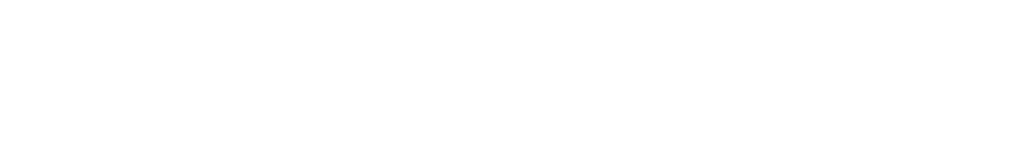
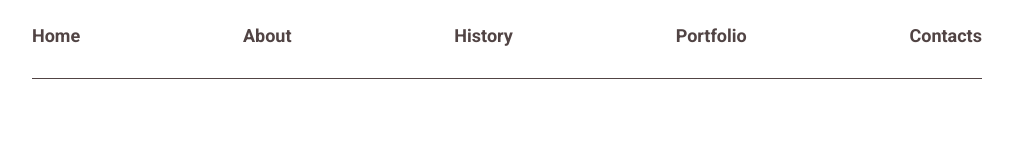
Before and after one commit to olegg1312/Aivazovski_page, a plain HTML site: page index.html in a window 1280 px wide. Shown: the whole page, without its empty margins (133-1146 px from the left). Drawn offline with Linux system fonts and the light colour scheme.

Commit message:
header section

```diff
--- a/index.css
+++ b/index.css
@@ -1,2 +1,3 @@
 @import url(styles/basic.css);
 @import url(styles/viriables.css);
+@import url(styles/header.css);
--- a/index.html
+++ b/index.html
@@ -14,7 +14,34 @@
 </head>
 
 <body>
+    <header class="header" aria-label="header">
+        <div class="container">
+            <nav class="nav" aria-label="header navigation">
+                <ul class="nav-list" aria-label="aria navigation list">
+                    <li>
+                        <a href="#" class="nav-link" aria-label="linck to home">Home</a>
+                    </li>
+                    <li>
+                        <a href="#" class="nav-link" aria-label="linck to home">About</a>
+                    </li>
+                    <li>
+                        <a href="#" class="nav-link" aria-label="linck to home">History</a>
+                    </li>
+                    <li>
+                        <a href="#" class="nav-link" aria-label="linck to home">Portfolio</a>
+                    </li>
+                    <li>
+                        <a href="#" class="nav-link" aria-label="linck to home">Contacts</a>
+                    </li>
+                </ul>
+            </nav>
+        </div>
 
+    </header>
+
+    <main></main>
+
+    <footer></footer>
 </body>
 
 </html>
--- a/styles/basic.css
+++ b/styles/basic.css
@@ -7,3 +7,21 @@ body{
     font-family: "Roboto", sans-serif;
     background: var(--bg-main);
 }
+
+ul{
+    list-style: none;
+    margin: 0;
+    padding: 0;
+}
+
+a {
+    text-decoration: none;
+    color: unset;
+}
+
+
+.container {
+    margin: 0 auto;
+    max-width: 970px;
+    padding: 0 10px;
+}
--- /dev/null
+++ b/styles/header.css
@@ -0,0 +1,57 @@
+.header {
+    padding: 25px 0 0;
+}
+
+.nav {
+    width: 100%;
+}
+
+.nav::after{
+    content: "";
+    display: block;
+    width: 100%;
+    height: 1px;
+    margin: 32px 0 0 0;
+    background-color: var(--font-color-grey);
+}
+
+.nav-list {
+    width: 100%;
+    display: flex;
+    justify-content: space-between;
+    align-items: center;
+}
+
+.nav-link {
+    color: var(--font-color-grey);
+    font-size: 18px;
+    font-weight: 700;
+    position: relative;
+}
+
+.nav-link::after{
+    content: "";
+    position: absolute;
+    left: 0;
+    right: 100%;
+    bottom: -10px;
+    height: 1px;
+    background-color: var(--color-main-black);
+    transition: right .22s;
+}
+
+
+.nav-link:hover {
+    color: var(--color-main-black);
+}
+
+.nav-link:hover::after {
+    right: 0;
+}
+
+
+@media(max-width: 480px) {
+    .header{
+        display: none;
+    }
+}
--- a/styles/viriables.css
+++ b/styles/viriables.css
@@ -1,3 +1,8 @@
 :root{
     --bg-main: #fff;
+    --bg-main-grey: F6F6F6;
+    --font-color-grey:#514444;
+    --color-main-black: black;
+
+
 }
```
Also changed, not shown: 1 other file.
